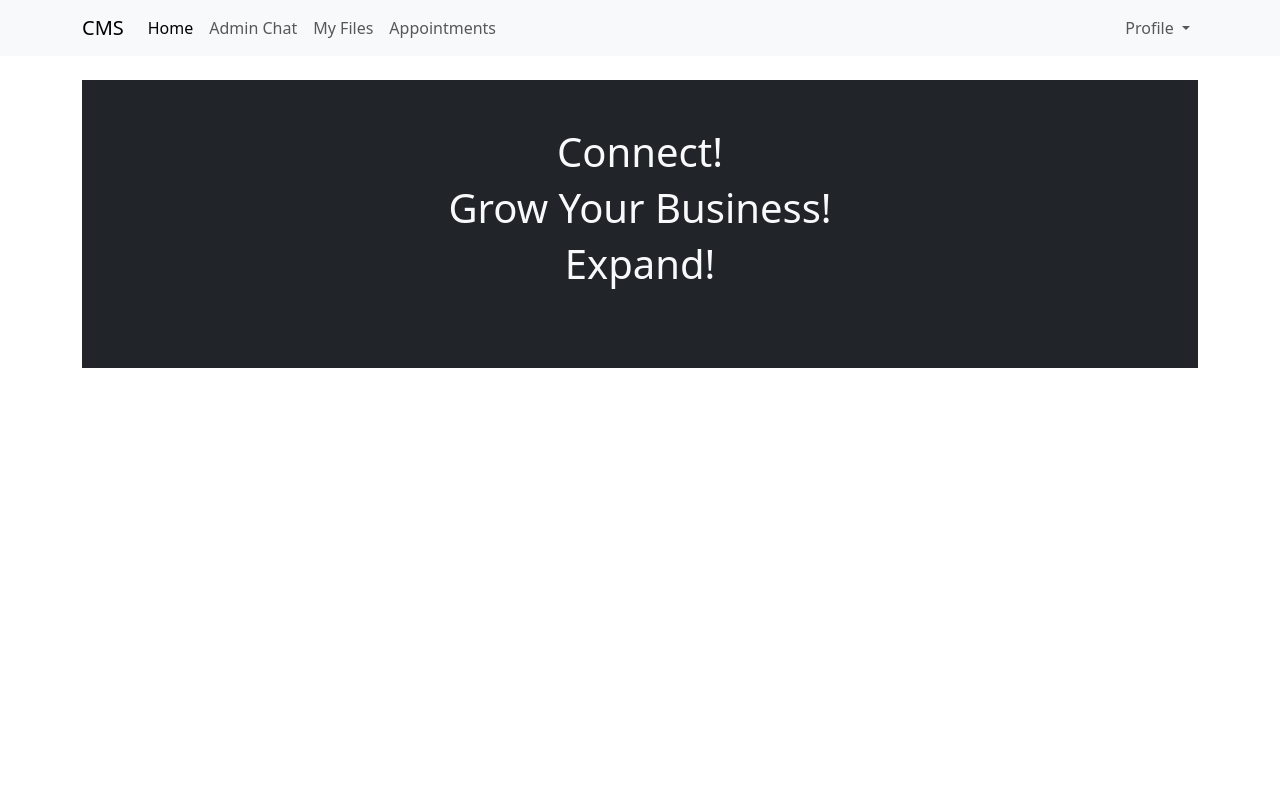
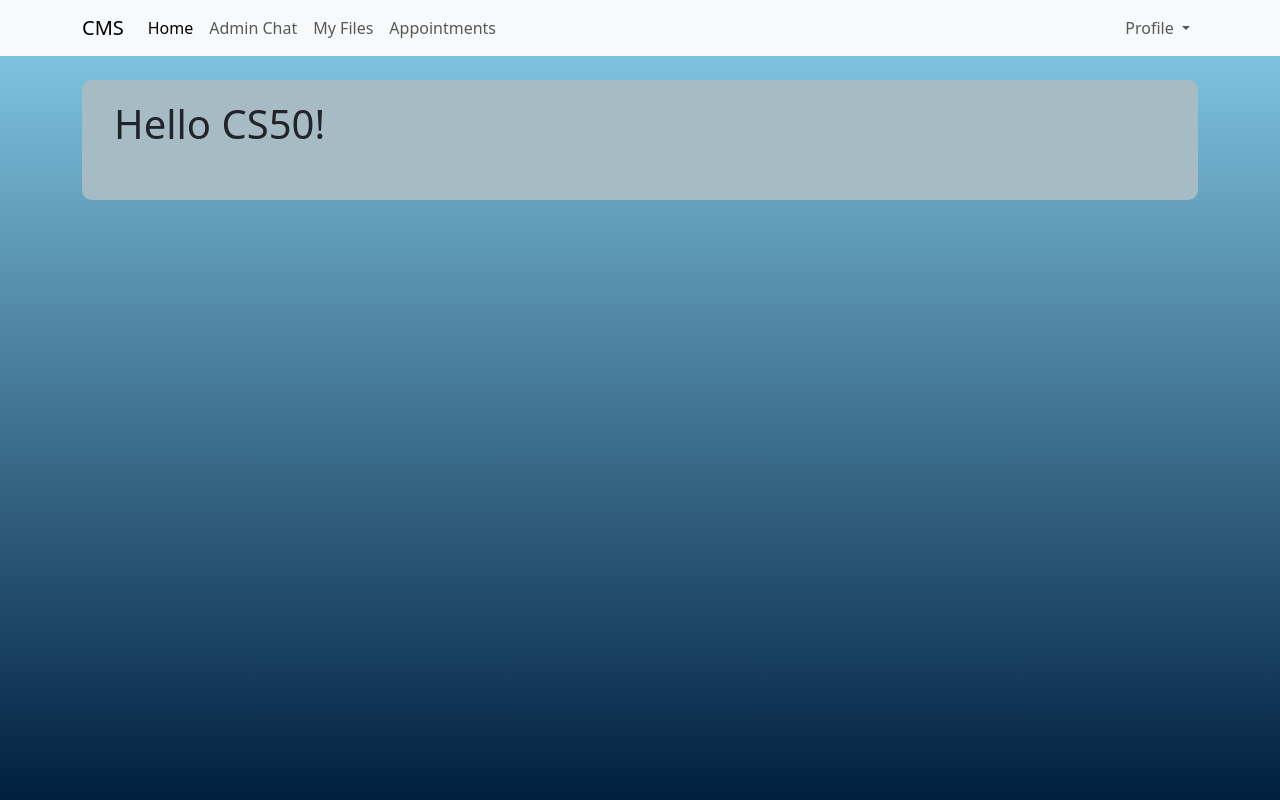
Before and after one commit to Tony-gh123/CS50_Final_Project, a Django app: page /home/ in a window 1280 px wide. Run offline with Django 4.2, Linux system fonts and the light colour scheme; the visitor is signed in with stand-in values (Sample User, id 1); some libraries are stand-ins or nearby versions.

Commit message:
CSS! Almost there!

```diff
--- /dev/null
+++ b/main/static/main/css/chat.css
@@ -0,0 +1,5 @@
+.row {
+    background-color: #a6bbc4;
+    padding: 20px;
+    border-radius: 10px;
+}
--- a/main/static/main/css/file_upload.css
+++ b/main/static/main/css/file_upload.css
@@ -3,7 +3,7 @@
     margin: 0 auto;
     padding: 20px;
     font-family: Arial, sans-serif;
-    background-color: #f9f9f9;
+    background-color: #a6bbc4;
     border-radius: 8px;
     box-shadow: 0 4px 8px rgba(0, 0, 0, 0.1);
 }
--- /dev/null
+++ b/main/static/main/css/home.css
@@ -0,0 +1,5 @@
+.home {
+    background-color: #a6bbc4;
+    padding: 20px;
+    border-radius: 10px;
+}
--- /dev/null
+++ b/main/static/main/css/land.css
@@ -0,0 +1,9 @@
+body, html {
+    height: 100%;
+    margin: 0;
+    padding: 0;
+}
+
+body {
+    background: linear-gradient(to bottom, #87CEEB, #001f3f);
+}
--- a/main/static/main/css/log.css
+++ b/main/static/main/css/log.css
@@ -64,5 +64,5 @@ a:hover {
 
 
 input[type="checkbox"] {
-    margin-right: 5px; /* adds space between the checkbox and the label */
+    margin-right: 10px; /* adds space between the checkbox and the label */
 }
--- a/main/static/main/css/new_apt.css
+++ b/main/static/main/css/new_apt.css
@@ -1,3 +1,9 @@
+.appointment-section {
+    background-color: #a6bbc4;
+    padding: 20px;
+    border-radius: 10px;
+}
+
 
 .title {
     text-align: center;
--- a/main/templates/main/calendar.html
+++ b/main/templates/main/calendar.html
@@ -8,7 +8,7 @@
 
 {% block content %}
 <!-- Display Current Appointments -->
-<div class="container">
+<div class="container calendar">
     <p class="title"> My Appointments </p>
 
     {% if appointments %}
--- a/main/templates/main/home.html
+++ b/main/templates/main/home.html
@@ -7,13 +7,11 @@
 {% endblock %}
 
 {% block content %}
-<section class="bg-dark text-light p-5 text-center">
+<section class="container home">
     <div class="container">
         <div>
             <div>
-                <h1>Connect!</h1>
-                <h1>Grow Your Business!</h1>
-                <h1>Expand!</h1>
+                <h1>Hello CS50!</h1>
             </div>
             <img src="">
         </div>
--- a/main/templates/main/login.html
+++ b/main/templates/main/login.html
@@ -49,7 +49,7 @@
 
         <!-- Logo Image -->
         <div class="col-md-6 d-none d-md-block">
-            <img src="" class="img-fluid" style="min-height:100%;" alt="CMS BITCHES!" />
+            <img src="{% static 'main/images/cs50.png' %}" class="img-fluid" style="min-height:100%;" alt="logo" />
         </div>
 
     </div>
--- a/main/templates/main/new_apt.html
+++ b/main/templates/main/new_apt.html
@@ -8,7 +8,7 @@
 
 {% block content %}
 <!-- schedule a new appointment -->
-<div class="container">
+<div class="container appointment-section">
     <h2 class="title"> New Appointment </h2>
     <form class="new-appointment-form" method="POST">
         {% csrf_token %}
```
Also changed, not shown: main/static/main/css/calendar.css (+6 -1 lines), main/static/main/images/cs50.png (added).
